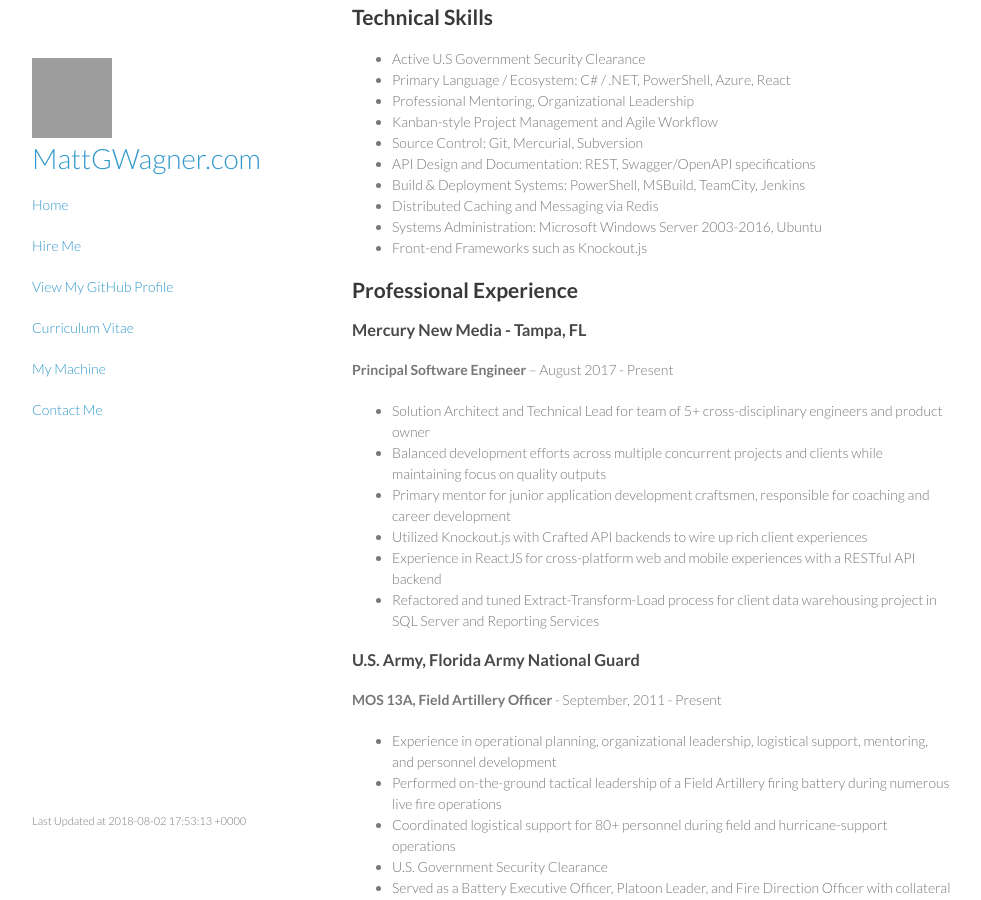
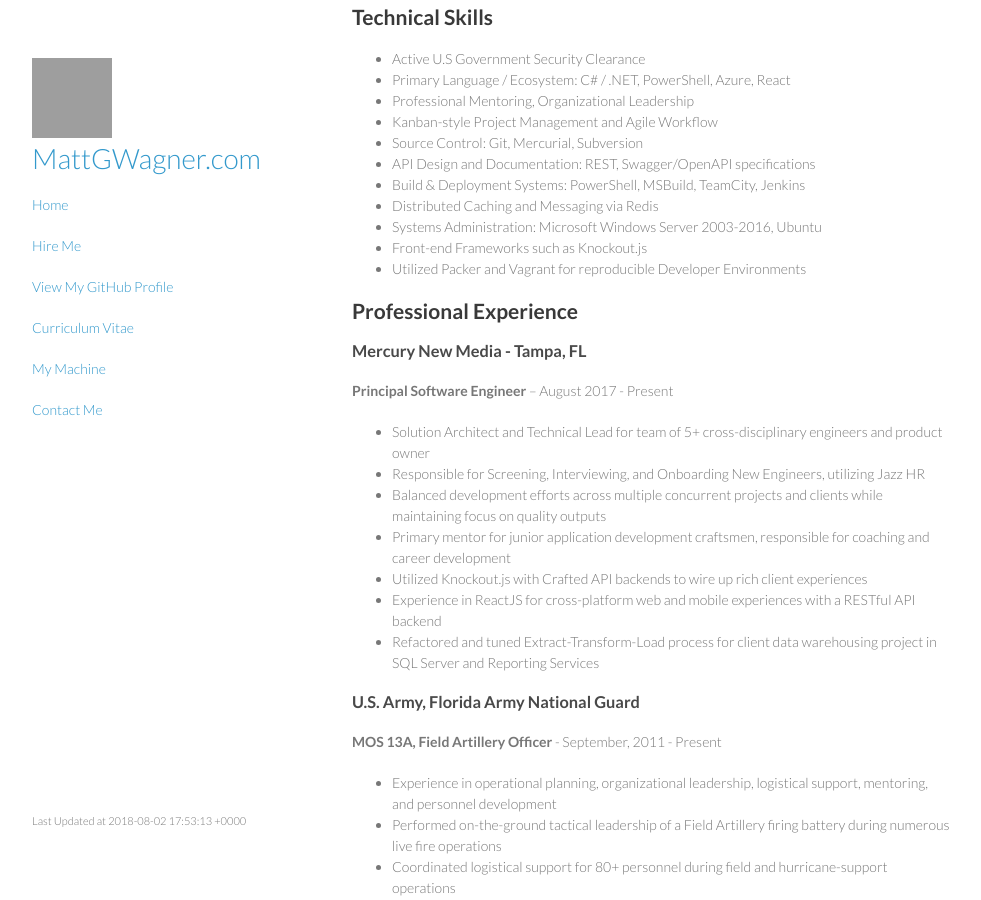
Before and after one commit to mattgwagner/mattgwagner, a Jekyll site: the page built from cv.md, in a window 1280 px wide and 900 px high, scrolled down 376 px. Shown: the whole window, without its empty margins (148-1129 px from the left). Built offline with Jekyll 4.4.1, drawn with Linux system fonts in a browser that asks for light colours; grey boxes are pictures that could not be loaded.

Commit message:
Update cv.md

```diff
--- a/cv.md
+++ b/cv.md
@@ -31,6 +31,7 @@ title: Matt G. Wagner - Curriculum Vitae
 * Distributed Caching and Messaging via Redis
 * Systems Administration: Microsoft Windows Server 2003-2016, Ubuntu
 * Front-end Frameworks such as Knockout.js
+* Utilized Packer and Vagrant for reproducible Developer Environments
 
 ## Professional Experience
 
@@ -38,6 +39,7 @@ title: Matt G. Wagner - Curriculum Vitae
 **Principal Software Engineer** -- August 2017 - Present
 
 * Solution Architect and Technical Lead for team of 5+ cross-disciplinary engineers and product owner
+* Responsible for Screening, Interviewing, and Onboarding New Engineers, utilizing Jazz HR
 * Balanced development efforts across multiple concurrent projects and clients while maintaining focus on quality outputs
 * Primary mentor for junior application development craftsmen, responsible for coaching and career development
 * Utilized Knockout.js with Crafted API backends to wire up rich client experiences
```
